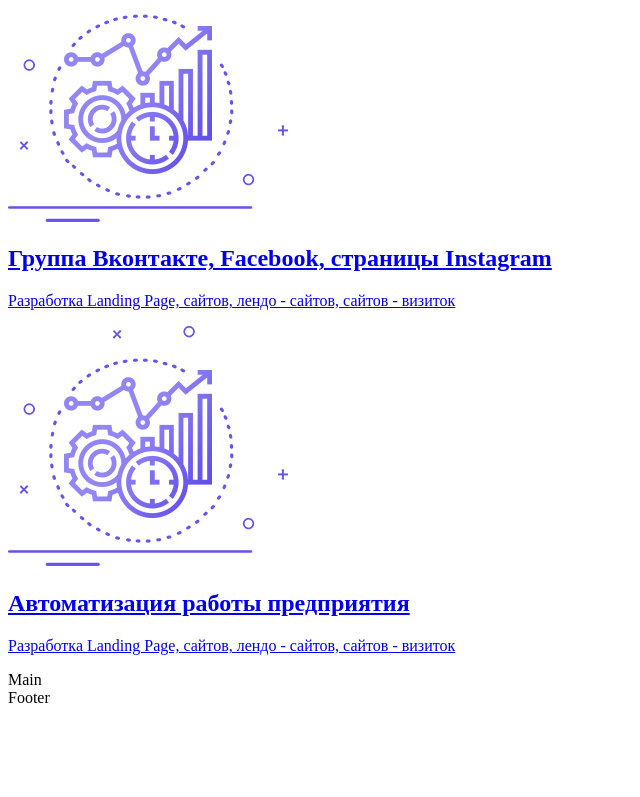
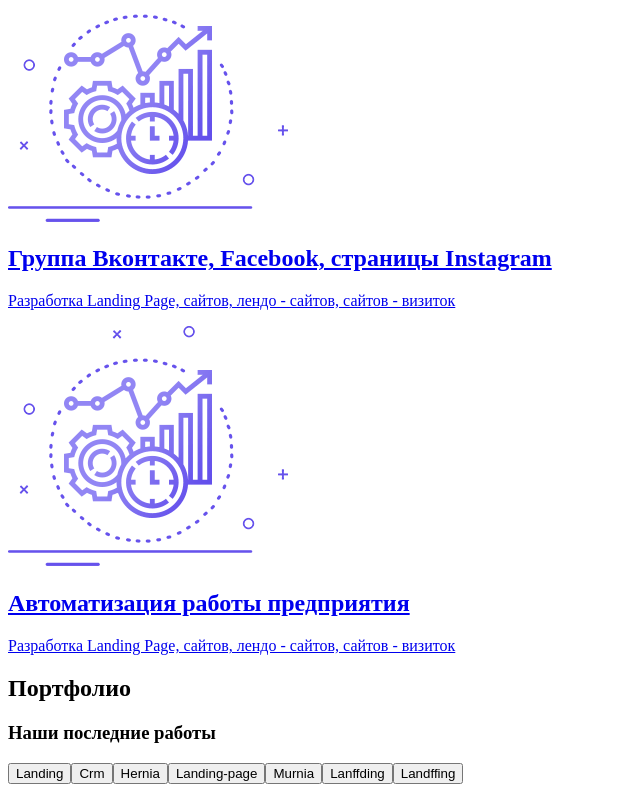
Before and after one commit to MariaSarbaj/imta, a React (Create React App) app in the folder imta-app/: page / in a window 1280 px wide. Shown: the part 2000-2797 px from the top of the page, without its empty margins (0-640 px from the left). Before the commit the page ends 2715 px from the top, so only its background shows below. Built offline with nearby package versions, Linux system fonts and the light colour scheme.

Commit message:
Portfolio finished

```diff
--- /dev/null
+++ b/imta-app/src/Components/Portfolio/Portfolio.js
@@ -0,0 +1,97 @@
+import React, {Component} from 'react';
+import {NavLink} from "react-router-dom";
+
+class Portfolio extends Component {
+
+
+
+    projects = this.props.array
+
+    buttonsArray = function ()
+    {
+        let but = {};
+        this.projects.forEach((item)=> item.type.forEach((item) => but[item]=null))
+        return Object.keys(but)
+    }
+
+    constructor(props) {
+        super(props);
+        this.state = {
+            type: this.buttonsArray()[0]
+        }
+
+        this.mouseHandler = (event) => {
+            this.setState(() => {
+                return {
+                    type: event.target.value
+                }})
+        }
+
+
+        this.clickHandler = (event) => {
+
+            this.mouseHandler(event)
+
+            this.projectsType(this.state.type)
+
+            this.projectsRender = this.projectsType(this.state.type).map((item, index) =>
+                    <NavLink to={'/portfolio/id'+item.id} key={index} className={'portfolio-item'}>
+                        <h3 className={'portfolio-item__title'}>{item.projectTitle}</h3>
+                        <h4 className={'portfolio-item__subtitle'}>{item.projectDescription}</h4>
+                        <img src={item.img} alt={item.projectTitle}/>
+
+                    </NavLink>
+                )
+
+        }
+
+
+        this.links = this.buttonsArray().map((item, index) =>
+            <button key={index} onMouseDown={this.mouseHandler}  onClick={this.clickHandler} value={item}>{item}</button>
+        )
+        this.projectsType = (type) => {
+            let renderList = []
+
+            this.projects.forEach((item, index) => {
+
+                if (item.type.indexOf(type) >= 0) {
+                    renderList.push(item)
+
+                }
+            })
+
+            return renderList
+        }
+
+
+        this.projectsRender = this.projectsType(this.state.type).map((item, index) =>
+            <NavLink to={'/portfolio/id'+item.id} key={index} className={'portfolio-item'}>
+                <h3 className={'portfolio-item__title'}>{item.projectTitle}</h3>
+                <h4 className={'portfolio-item__subtitle'}>{item.projectDescription}</h4>
+                <img src={item.img} alt={item.projectTitle}/>
+
+            </NavLink>
+        )
+
+    }
+    render()
+        {
+        return (
+            <section className={'portfolio'}>
+                <h2 className={'portfolio__title'}>{this.props.title}</h2>
+                <h3 className={'portfolio__subtitle'}>{this.props.subtitle}</h3>
+                <div className={'portfolio__wrapper'}>
+                    <div className={'portfolio__toggles'}>
+                        {this.links}
+                    </div>
+                    <div className={'portfolio__content'}>
+                        {this.projectsRender}
+
+                    </div>
+                </div>
+            </section>
+        );
+    }
+}
+
+export default Portfolio;
--- a/imta-app/src/Data/DataRu.js
+++ b/imta-app/src/Data/DataRu.js
@@ -10,7 +10,7 @@
 
     },
     ProductsOffer: {
-        title: 'МЫ ПРЕДЛАГАЕМ',
+        title: 'Мы предлагаем',
         subTitle: 'В нашем портфолио - более 100 выполненных проектов. У нас есть как опыт развития прибыльного бизнеса с нуля, так и опыт работы с крупными предприятиями',
         Products: [
             {productTitle: 'Создание веб-сайтов', productDescription: 'Разработка Landing Page, сайтов, лендо - сайтов, сайтов - визиток', img: '/img/img_box_01.png'},
@@ -23,4 +23,30 @@
         ]
 
     },
+    Portfolio: {
+        title: 'Портфолио',
+        subTitle: 'Наши последние работы',
+        Projects: [
+            {id:1, projectTitle: 'Создание веб-сайтов', projectDescription: 'Разработка Landing Page, сайтов, лендо - сайтов, сайтов - визиток', img: '/img/joxi_screenshot_1490279678733-min.jpg', type: [
+                'Landing', 'Crm', 'Hernia'
+                ]},
+            {id:2, projectTitle: 'Настройка рекламных компаний', projectDescription: 'Яндекс.Директ, Google.Adwords, Вконтакте, Facebook', img: '/img/joxi_screenshot_1490279678733-min.jpg', type: [
+                'Landing-page', 'Crm', 'Murnia'
+                ]},
+            {id:3, projectTitle: 'Видеосъемка и Видеоблоги', projectDescription: 'Разработка Landing Page, сайтов, лендо - сайтов, сайтов - визиток', img: '/img/joxi_screenshot_1490279678733-min.jpg', type: [
+                'Lanffding', 'Crm'
+                ]},
+            {id:4, projectTitle: 'Создание продающих сообществ', projectDescription: 'Разработка Landing Page, сайтов, лендо - сайтов, сайтов - визиток', img: '/img/joxi_screenshot_1490279678733-min.jpg', type: [
+                'Lanffding', 'Crm'
+                ]},
+            {id:5, projectTitle: 'Группа Вконтакте, Facebook, страницы Instagram', projectDescription: 'Разработка Landing Page, сайтов, лендо - сайтов, сайтов - визиток', img: '/img/joxi_screenshot_1490279678733-min.jpg', type: [
+                'Landffing', 'Crm'
+                ]},
+            {id:6, projectTitle: 'Автоматизация работы предприятия', projectDescription: 'Разработка Landing Page, сайтов, лендо - сайтов, сайтов - визиток', img: '/img/joxi_screenshot_1490279678733-min.jpg', type: [
+                'Lanffding', 'Crm'
+                ]},
+
+        ]
+
+    },
 }
--- a/imta-app/src/Layout/RU/MainPageRU/MainRu/MainRU.js
+++ b/imta-app/src/Layout/RU/MainPageRU/MainRu/MainRU.js
@@ -2,6 +2,7 @@
 import {DataRu} from '../../../../Data/DataRu'
 import FirstScreen from "../../../../Components/FirstScreen/FirstScreen";
 import ProductsOffer from "../../../../Components/ProductsOffer/ProductsOffer";
+import Portfolio from "../../../../Components/Portfolio/Portfolio";
 
 const MainRu = () => {
   return (
@@ -21,6 +22,11 @@
            subtitle={DataRu.ProductsOffer.subTitle}
            array={DataRu.ProductsOffer.Products}
        />
+       <Portfolio
+            title={DataRu.Portfolio.title}
+            subtitle={DataRu.Portfolio.subTitle}
+            array={DataRu.Portfolio.Projects}
+       />
 
     Main {DataRu.main}
    </main>
```
Also changed, not shown: 2 other files (tests, documents, lock files or other folders).
